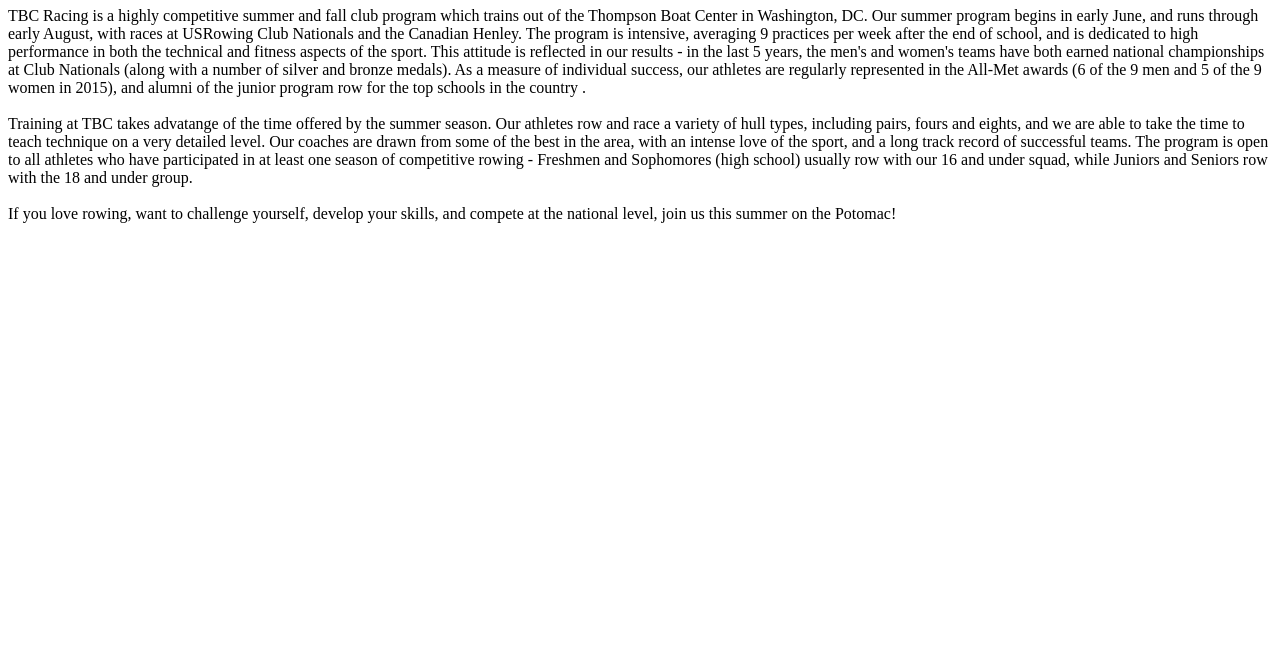
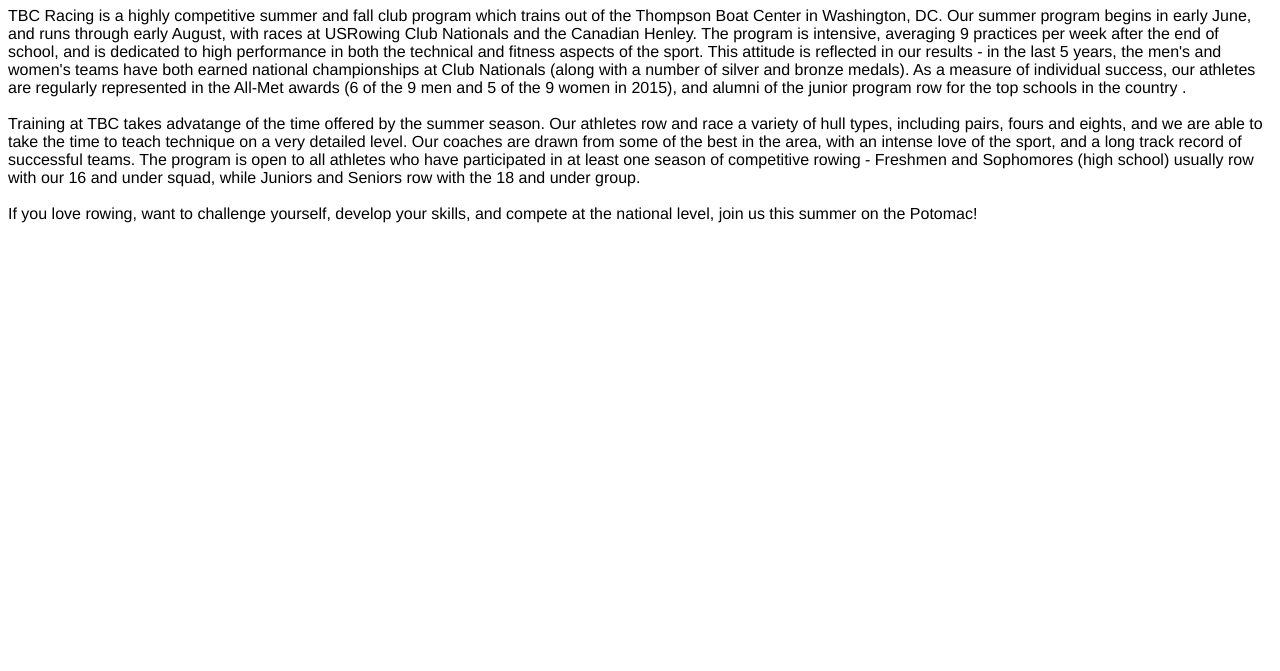
Before and after one commit to tbcracing/tbcracing.github.io, a plain HTML site: page index.html in a window 1280 px wide. Shown: the part 129-800 px from the top of the page. Drawn offline with Linux system fonts and the light colour scheme.

Commit message:
Change font

```diff
--- a/style.css
+++ b/style.css
@@ -1,3 +1,7 @@
+* {
+  font-family: helvetica, sans-serif;
+}
+
 /* Add a black background color to the top navigation */
 .topnav {
   background-color: #333;
```
